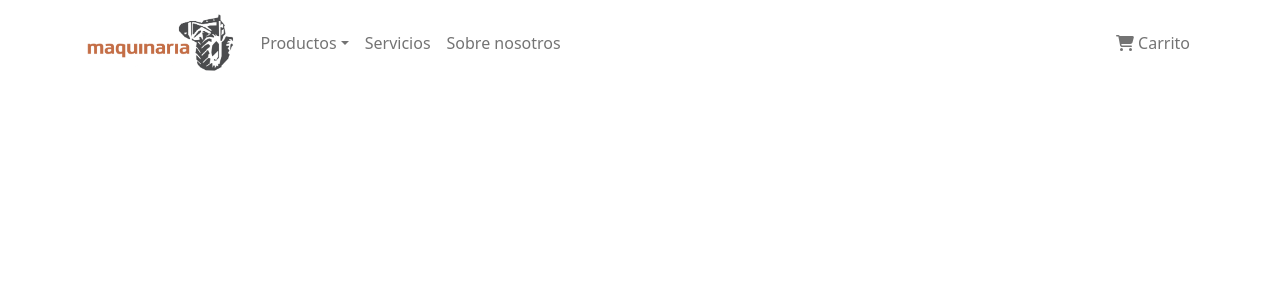
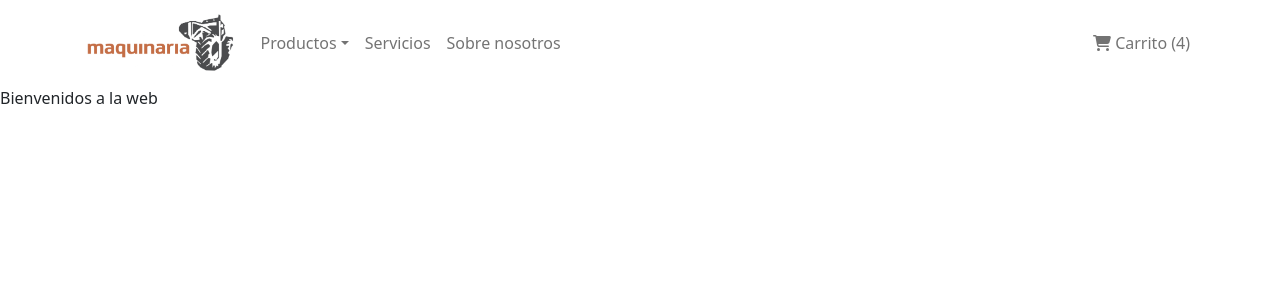
Before and after one commit to Bruno-Carballido/maquinaria_uy-Carballido, a React (Create React App) app: page / in a window 1280 px wide. Shown: the top 300 px of the page. Built offline with nearby package versions, Linux system fonts and the light colour scheme.

Commit message:
FEAT, Se agrega CartWidget e ItemListContainer

```diff
--- a/src/App.js
+++ b/src/App.js
@@ -1,9 +1,11 @@
 import NavBar from './components/NavBar'
+import ItemListContainer from './components/ItemListContainer'
 
 const App = () => {
   return (
     <div>
       <NavBar />
+      <ItemListContainer />
     </div>
   );
 }
--- /dev/null
+++ b/src/components/CartWidget.js
@@ -0,0 +1,13 @@
+import { Nav } from 'react-bootstrap';
+import { FontAwesomeIcon } from "@fortawesome/react-fontawesome";
+import { faCartShopping } from "@fortawesome/free-solid-svg-icons";
+
+const CartWidget = ({ cantItems }) => {
+    return (
+        <Nav.Link href="#carrito">
+            <FontAwesomeIcon icon={faCartShopping} /> Carrito ({cantItems})
+        </Nav.Link>
+    );
+}
+
+export default CartWidget;
--- /dev/null
+++ b/src/components/ItemListContainer.js
@@ -0,0 +1,9 @@
+const ItemListContainer = ({ mensaje }) => {
+    return (
+        <div>
+            <p>Bienvenidos a la web</p>
+        </div>
+    );
+}
+
+export default ItemListContainer;
--- a/src/components/NavBar.js
+++ b/src/components/NavBar.js
@@ -1,6 +1,5 @@
 import { NavDropdown, Nav, Navbar, Container } from 'react-bootstrap';
-import { FontAwesomeIcon } from "@fortawesome/react-fontawesome";
-import { faCartShopping } from "@fortawesome/free-solid-svg-icons";
+import CartWidget from './CartWidget';
 import foto from '../assets/logo_maquinaria.png';
 
 const NavBar = () => {
@@ -28,9 +27,7 @@ const NavBar = () => {
                         <Nav.Link href="#nosotros">Sobre nosotros</Nav.Link>
                     </Nav>
                     <Nav>
-                        <Nav.Link href="#carrito">
-                            <FontAwesomeIcon icon={faCartShopping} /> Carrito
-                        </Nav.Link>
+                        <CartWidget cantItems={4} />
                     </Nav>
                 </Navbar.Collapse>
             </Container>
```
